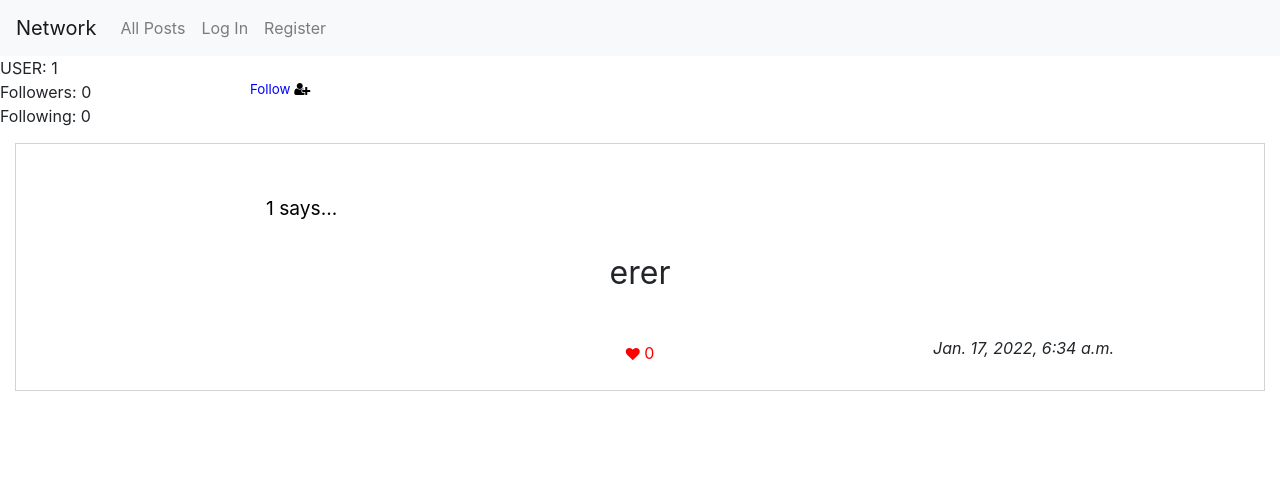
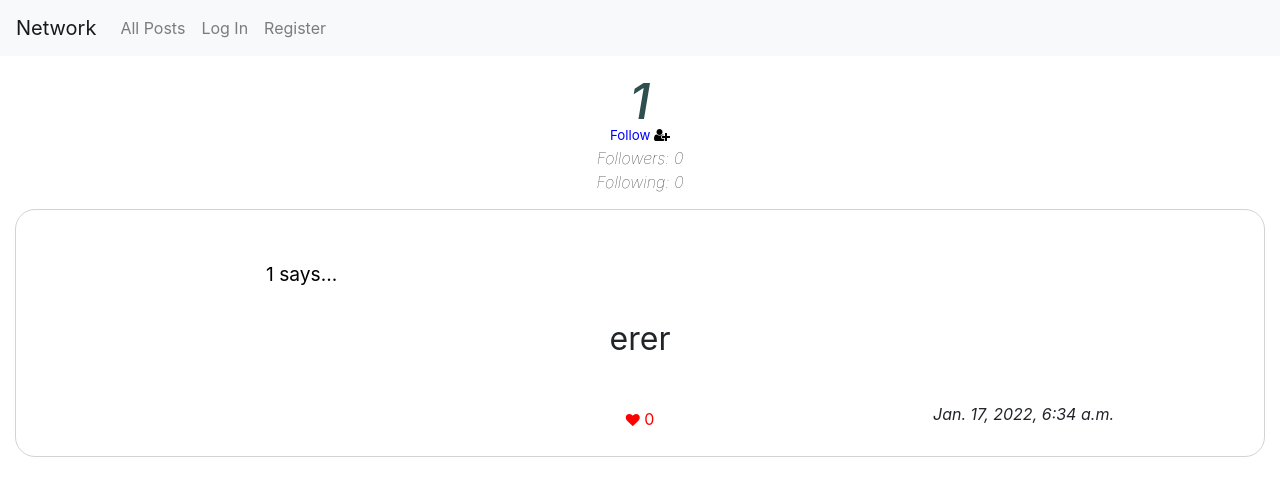
Before and after one commit to whejy/cs50w-project4-network, a Django app: page /profile/1/ in a window 1280 px wide. Shown: the top 496 px of the page. Run offline with Django 3.2, Linux system fonts and the light colour scheme; data comes from the database, SQL or seed files in the repository; both versions use the stored data as it was after the commit; some libraries are stand-ins or nearby versions.

Commit message:
profile page styling added

```diff
--- a/network/static/network/styles.css
+++ b/network/static/network/styles.css
@@ -1,8 +1,3 @@
-.center {
-    text-align: center;
-}
-
-
 .empty {
     font-weight: lighter;
     font-size: larger;
@@ -23,6 +18,7 @@
 
 .post {
     border:lightgray 1px solid;
+    border-radius: 20px;
     padding: 25px;
     margin-bottom: 20px;
     position: relative;
@@ -98,6 +94,7 @@ textarea, .submit-button {
     margin-left: auto;
     margin-right: auto;
     width: 90%;
+    border-radius: 5px;
 }
 
 
@@ -142,10 +139,40 @@ textarea, .submit-button {
 }
 
 
+#profile-title {
+    margin-top:15px;
+    margin-bottom:15px;
+    color: darkslategray;
+    font-size: 50px;
+    font-style:italic;
+}
+
+
+.follow-count-details {
+   font-style: italic;
+   font-weight: lighter;
+}
+
+
+#follow-details {
+    position: relative;
+    margin-top: 10px;
+}
+
+
+.profile-follow {
+    position: absolute;
+    left: 50%;
+    top: -10px;
+    transform: translate(-50%,-50%);
+}
+
+
 .edit {
     font-size: 20px;
     color:lightgrey;
 }
+
 
 .hidden {
     display: none
@@ -156,3 +183,8 @@ textarea, .submit-button {
     margin: 10px;
     color: red;
 }
+
+
+.center {
+    text-align: center;
+}
--- a/network/templates/network/index.html
+++ b/network/templates/network/index.html
@@ -12,17 +12,17 @@
         </span>
     </section>
     {% elif hideForm == True and profilePage %}
-    <header>USER: {{username}}</header>
+    <h1 id="profile-title" class="center">{{username}}</h1>
     <section id="follow-details" class="page">
-        Followers: <span id="follow-count">{{followers}}</span><br>
-        Following: {{following}}<br>
-        {% if user.username != username %}
-            {% if isFollowing %}
-                <span class="follow" data-action="unfollow" data-id="{{username}}" data-count="True">Unfollow <i class="fa fa-user-times"></i></span>
-            {% else %}
-                <span class="follow" data-action="follow" data-id="{{username}}" data-count="True">Follow <i class="fa fa-user-plus"></i></span>
-            {% endif %}
+    {% if user.username != username %}
+        {% if isFollowing %}
+            <span class="follow profile-follow" data-action="unfollow" data-id="{{username}}" data-count="True">Unfollow <i class="fa fa-user-times"></i></span>
+        {% else %}
+            <span class="follow profile-follow" data-action="follow" data-id="{{username}}" data-count="True">Follow <i class="fa fa-user-plus"></i></span>
         {% endif %}
+    {% endif %}
+        <div class="center follow-count-details">Followers: <span id="follow-count">{{followers}}</span></div>
+        <div class="center follow-count-details">Following: {{following}}</div>
     </section>
     {% endif %}
     <div class="page center" id="posts-list">
```
Also changed, not shown: db.sqlite3.
